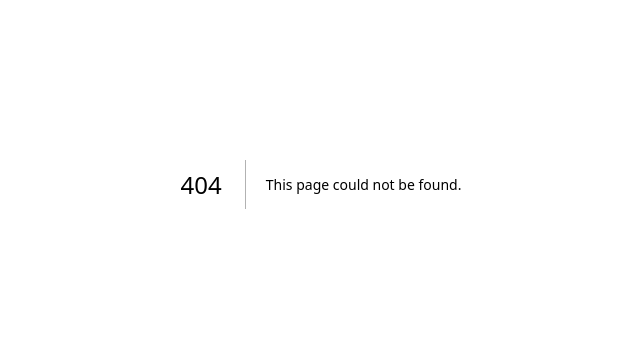
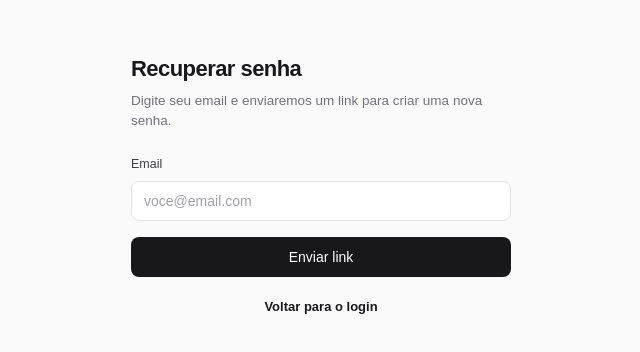
Before and after one commit to nsantos1/taskFlow, a Next.js app: page /recuperar-senha in a window 1280 px wide. Before the commit this address had no page. Shown: the part 216-568 px from the top of the page, without its empty margins (319-959 px from the left). Built offline with nearby package versions, Linux system fonts and the light colour scheme.

Commit message:
Passo 3: recuperacao de senha (esqueceu a senha)

```diff
--- a/app/login/page.tsx
+++ b/app/login/page.tsx
@@ -95,6 +95,17 @@ export default async function LoginPage({
               </button>
             </form>
 
+            {!isSignup && (
+              <p className="mt-3 text-center text-[12.5px]">
+                <Link
+                  href="/recuperar-senha"
+                  className="text-ink-500 hover:text-ink-900 hover:underline"
+                >
+                  Esqueceu sua senha?
+                </Link>
+              </p>
+            )}
+
             <p className="mt-5 text-center text-[13px] text-ink-500">
               {isSignup ? 'Já tem conta? ' : 'Não tem conta? '}
               <Link
--- /dev/null
+++ b/app/nova-senha/page.tsx
@@ -0,0 +1,75 @@
+'use client'
+
+import { useState } from 'react'
+import { useRouter } from 'next/navigation'
+import { updatePassword } from '../recuperar-senha/actions'
+
+export default function NovaSenhaPage() {
+  const router = useRouter()
+  const [error, setError] = useState('')
+  const [busy, setBusy] = useState(false)
+  const [done, setDone] = useState(false)
+
+  async function handleSubmit(formData: FormData) {
+    setBusy(true)
+    setError('')
+    const result = await updatePassword(formData)
+    setBusy(false)
+    if (result?.error) {
+      setError(result.error)
+    } else {
+      setDone(true)
+      setTimeout(() => router.push('/dashboard'), 1500)
+    }
+  }
+
+  return (
+    <div className="min-h-screen bg-ink-50 flex items-center justify-center px-6">
+      <div className="w-full max-w-[380px]">
+        <h1 className="text-[22px] font-semibold tracking-tight text-ink-900">
+          Criar nova senha
+        </h1>
+
+        {done ? (
+          <div className="mt-4 text-[13.5px] text-ink-600">
+            Senha atualizada! Redirecionando para o app...
+          </div>
+        ) : (
+          <>
+            <p className="text-[13.5px] text-ink-500 mt-1.5">
+              Defina a nova senha para sua conta.
+            </p>
+
+            {error && (
+              <div className="mt-4 text-[13px] text-status-high bg-red-50 border border-red-100 rounded-lg px-3 py-2">
+                {error}
+              </div>
+            )}
+
+            <form action={handleSubmit} className="mt-5 flex flex-col gap-4">
+              <div>
+                <label className="text-[12.5px] font-medium text-ink-700">
+                  Nova senha
+                </label>
+                <input
+                  name="password"
+                  type="password"
+                  required
+                  placeholder="••••••••"
+                  className="mt-1.5 w-full h-10 px-3 rounded-lg border border-ink-200 bg-white text-[14px] text-ink-900 placeholder:text-ink-400 focus:outline-none focus:border-ink-900"
+                />
+              </div>
+              <button
+                type="submit"
+                disabled={busy}
+                className="h-10 rounded-lg bg-ink-900 text-white text-[14px] font-medium hover:bg-ink-800 transition-colors disabled:opacity-50"
+              >
+                {busy ? 'Salvando...' : 'Salvar nova senha'}
+              </button>
+            </form>
+          </>
+        )}
+      </div>
+    </div>
+  )
+}
--- /dev/null
+++ b/app/recuperar-senha/actions.ts
@@ -0,0 +1,39 @@
+'use server'
+
+import { createClient } from '@/utils/supabase/server'
+
+export async function requestReset(formData: FormData) {
+  const supabase = await createClient()
+  const email = (formData.get('email') as string)?.trim()
+
+  if (!email) {
+    return { error: 'Informe seu email.' }
+  }
+
+  const { error } = await supabase.auth.resetPasswordForEmail(email, {
+    redirectTo: `${process.env.NEXT_PUBLIC_SITE_URL}/nova-senha`,
+  })
+
+  if (error) {
+    return { error: 'Não foi possível enviar o email. Tente novamente.' }
+  }
+
+  return { success: true }
+}
+
+export async function updatePassword(formData: FormData) {
+  const supabase = await createClient()
+  const password = formData.get('password') as string
+
+  if (!password || password.length < 6) {
+    return { error: 'A senha precisa ter ao menos 6 caracteres.' }
+  }
+
+  const { error } = await supabase.auth.updateUser({ password })
+
+  if (error) {
+    return { error: 'Não foi possível atualizar a senha.' }
+  }
+
+  return { success: true }
+}
--- /dev/null
+++ b/app/recuperar-senha/page.tsx
@@ -0,0 +1,80 @@
+'use client'
+
+import { useState } from 'react'
+import Link from 'next/link'
+import { requestReset } from './actions'
+
+export default function RecuperarSenhaPage() {
+  const [sent, setSent] = useState(false)
+  const [error, setError] = useState('')
+  const [busy, setBusy] = useState(false)
+
+  async function handleSubmit(formData: FormData) {
+    setBusy(true)
+    setError('')
+    const result = await requestReset(formData)
+    setBusy(false)
+    if (result?.error) {
+      setError(result.error)
+    } else {
+      setSent(true)
+    }
+  }
+
+  return (
+    <div className="min-h-screen bg-ink-50 flex items-center justify-center px-6">
+      <div className="w-full max-w-[380px]">
+        <h1 className="text-[22px] font-semibold tracking-tight text-ink-900">
+          Recuperar senha
+        </h1>
+
+        {sent ? (
+          <div className="mt-4 text-[13.5px] text-ink-600 leading-relaxed">
+            Se houver uma conta com esse email, enviamos um link para você
+            redefinir a senha. Confira sua caixa de entrada (e o spam).
+          </div>
+        ) : (
+          <>
+            <p className="text-[13.5px] text-ink-500 mt-1.5">
+              Digite seu email e enviaremos um link para criar uma nova senha.
+            </p>
+
+            {error && (
+              <div className="mt-4 text-[13px] text-status-high bg-red-50 border border-red-100 rounded-lg px-3 py-2">
+                {error}
+              </div>
+            )}
+
+            <form action={handleSubmit} className="mt-5 flex flex-col gap-4">
+              <div>
+                <label className="text-[12.5px] font-medium text-ink-700">
+                  Email
+                </label>
+                <input
+                  name="email"
+                  type="email"
+                  required
+                  placeholder="voce@email.com"
+                  className="mt-1.5 w-full h-10 px-3 rounded-lg border border-ink-200 bg-white text-[14px] text-ink-900 placeholder:text-ink-400 focus:outline-none focus:border-ink-900"
+                />
+              </div>
+              <button
+                type="submit"
+                disabled={busy}
+                className="h-10 rounded-lg bg-ink-900 text-white text-[14px] font-medium hover:bg-ink-800 transition-colors disabled:opacity-50"
+              >
+                {busy ? 'Enviando...' : 'Enviar link'}
+              </button>
+            </form>
+          </>
+        )}
+
+        <p className="mt-5 text-center text-[13px] text-ink-500">
+          <Link href="/login" className="font-semibold text-ink-900 hover:underline">
+            Voltar para o login
+          </Link>
+        </p>
+      </div>
+    </div>
+  )
+}
```
